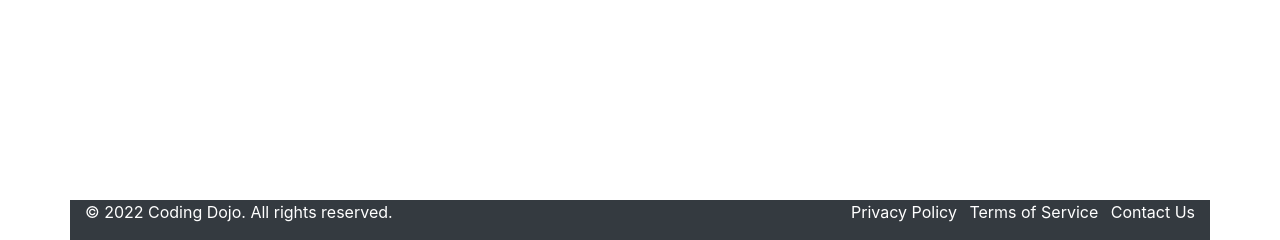
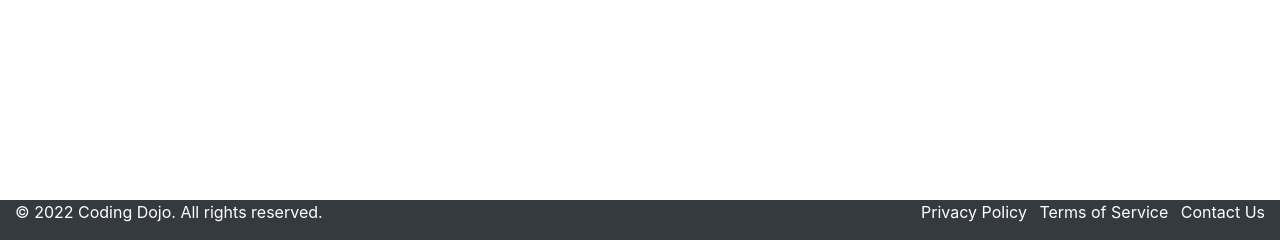
Before and after one commit to 23Ansell/DojoTask2, a Flask app: page /about in a window 1280 px wide. Shown: the part 560-800 px from the top of the page. Run offline with Flask 3, Linux system fonts and the light colour scheme; some libraries are stand-ins or nearby versions.

Commit message:
fixed footer

```diff
--- a/static/styles.css
+++ b/static/styles.css
@@ -9,9 +9,32 @@ main {
 }
 
 footer {
-    width: 100%;
     position: fixed;
     bottom: 0;
+    left: 0;
+    right: 0;
+    width: 100%;
+    z-index: 999;
+}
+
+footer .container {
+    width: 100%;
+    max-width: none;
+}
+
+footer .row {
+    display: flex;
+    justify-content: space-between;
+    align-items: center;
+}
+
+footer .list-inline-item a {
+    color: white;
+    text-decoration: none;
+}
+
+footer .list-inline-item a:hover {
+    text-decoration: underline;
 }
 
 .navbar-nav .nav-link {
@@ -27,4 +50,7 @@ footer {
 }
 * {
     color: #fff !important;
+    margin: 0;
+    padding: 0;
+    box-sizing: border-box;
 }
```
